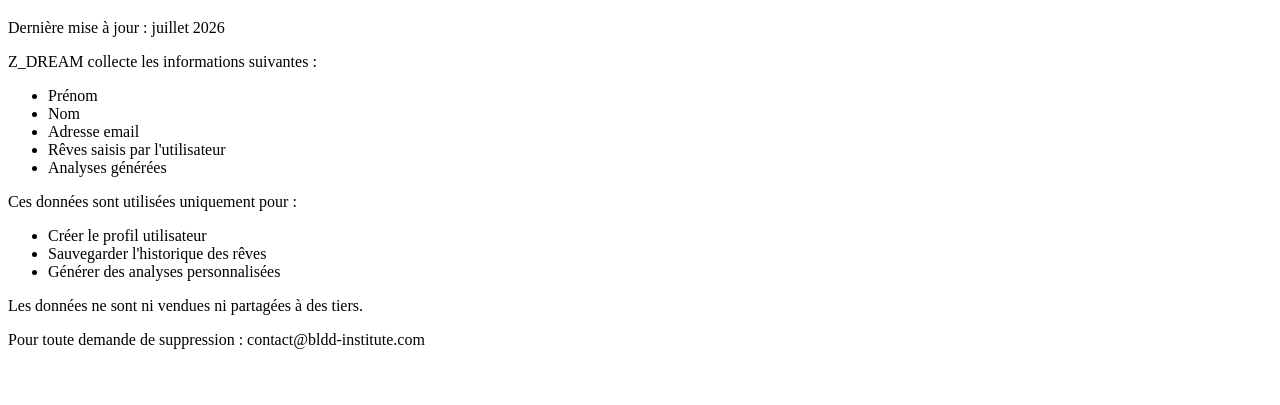
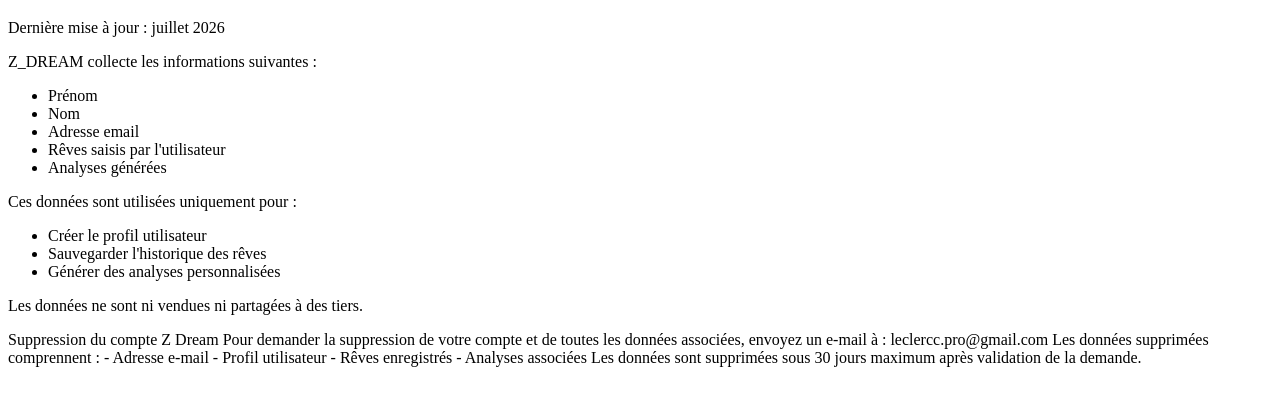
Before and after one commit to BlddFR/private-policy-blddFR, a plain HTML site: page index.html in a window 1280 px wide. Shown: the part 61-466 px from the top of the page. Drawn offline with Linux system fonts and the light colour scheme.

Commit message:
Revise account deletion instructions in index.html
Updated account deletion request information and email.

```diff
--- a/index.html
+++ b/index.html
@@ -34,8 +34,19 @@
   </p>
 
   <p>
-    Pour toute demande de suppression :
-    contact@bldd-institute.com
+  Suppression du compte Z Dream
+
+  Pour demander la suppression de votre compte et de toutes les données associées, envoyez un e-mail à :
+
+  leclercc.pro@gmail.com
+
+  Les données supprimées comprennent :
+  - Adresse e-mail
+  - Profil utilisateur
+  - Rêves enregistrés
+  - Analyses associées
+
+  Les données sont supprimées sous 30 jours maximum après validation de la demande.
   </p>
 </body>
 </html>
```
